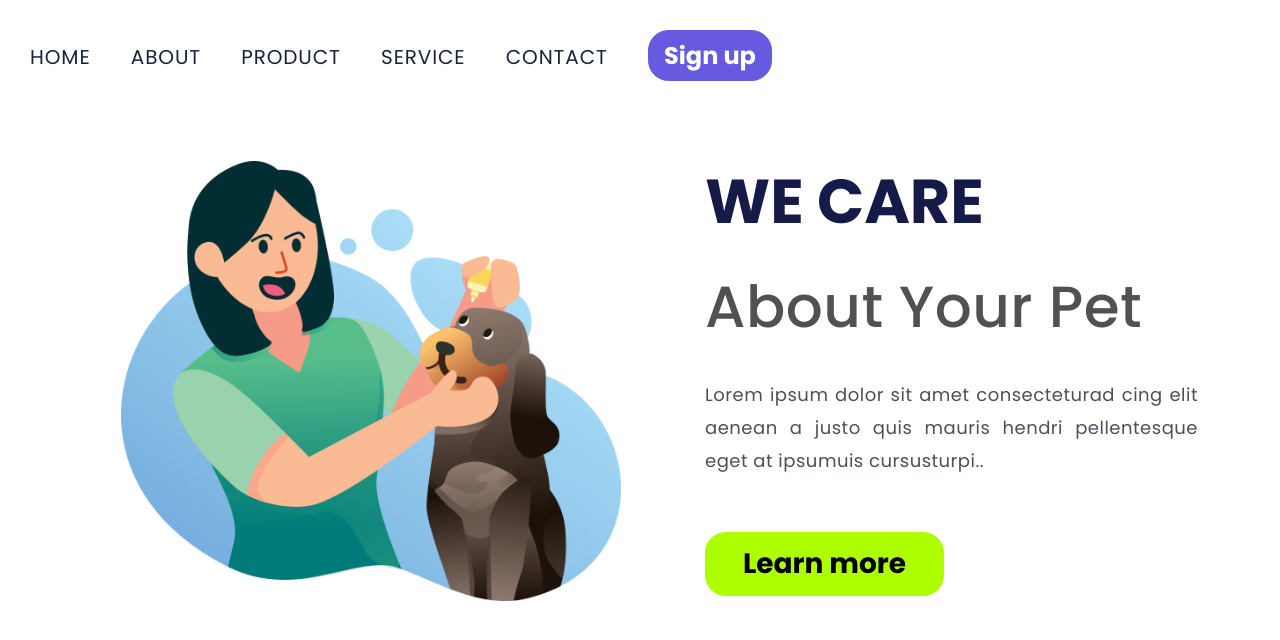
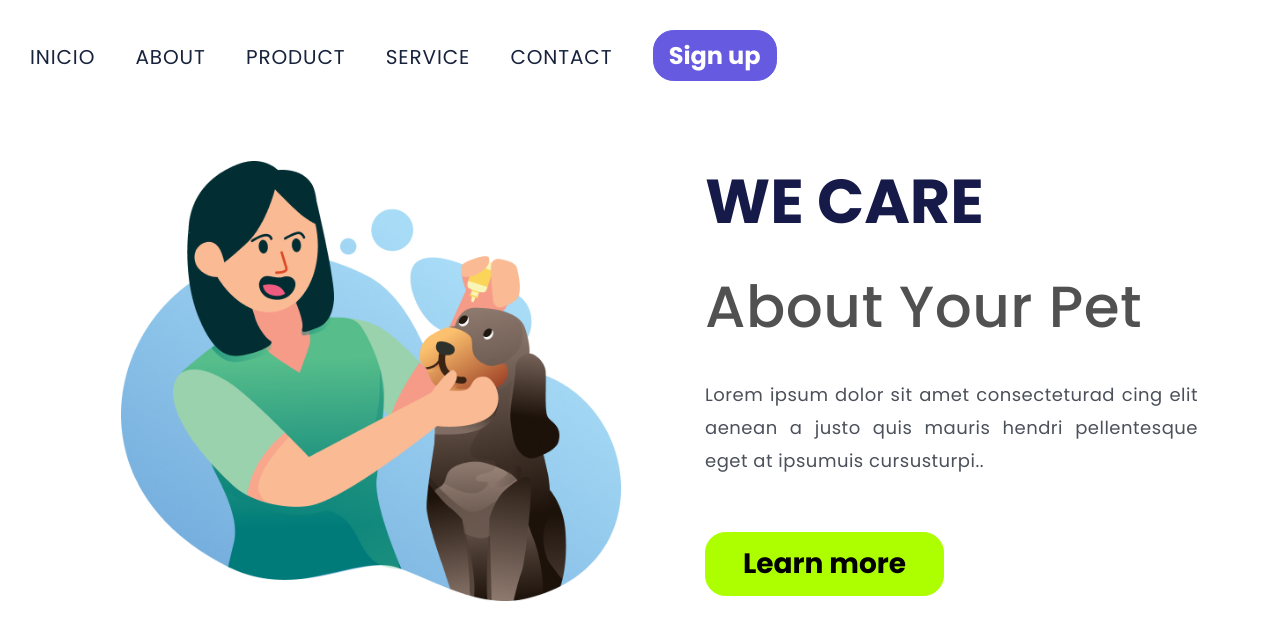
Before and after one commit to Fabiosilva112/1-_Projeto, a plain HTML site: page index.html in a window 1280 px wide. Drawn offline with Linux system fonts and the light colour scheme.

Commit message:
Mudando o menu

```diff
--- a/index.html
+++ b/index.html
@@ -14,7 +14,7 @@
 
 <body>
     <header class="header">
-        <a href="" class="link-header">HOME</a>
+        <a href="" class="link-header">INICIO</a>
         <a href="" class="link-header">ABOUT</a>
         <a href="" class="link-header">PRODUCT</a>
         <a href="" class="link-header">SERVICE</a>
```
